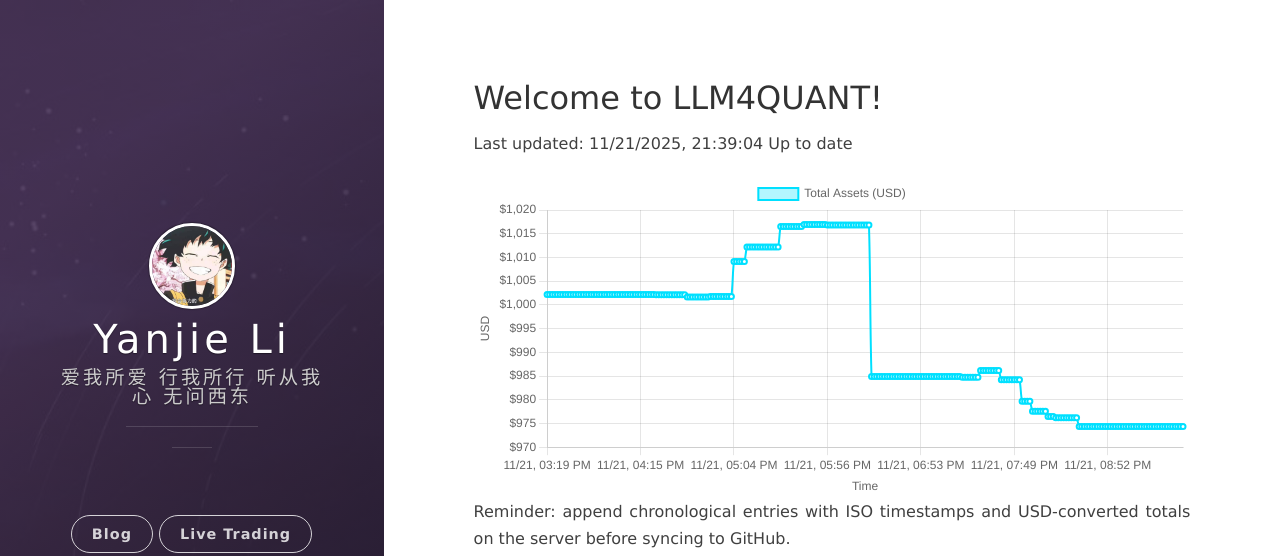
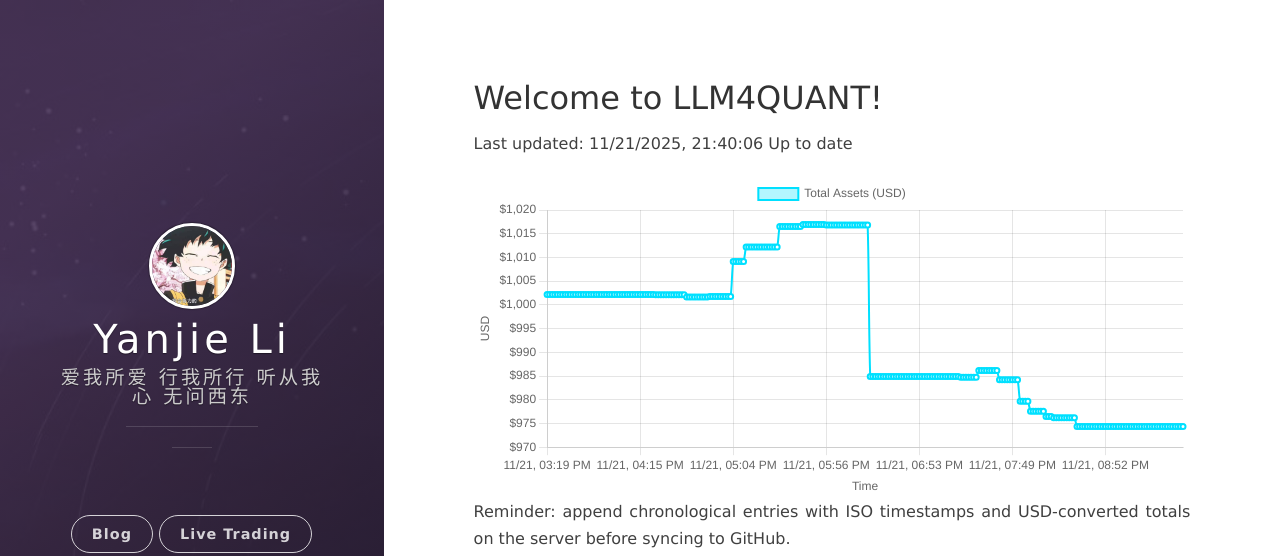
Before and after one commit to leeyegy/leeyegy.github.io, a Jekyll site: the page built from live-trading.html, in a window 1280 px wide. Shown: the top 556 px of the page. Built offline with Jekyll 4.4.1, drawn with Linux system fonts in a browser that asks for light colours; nearby versions of some CDN libraries.

Commit message:
AccountMonitor: update balance history 2025-11-22T05:40:06+08:00

```diff
--- a/assets/data/binance/balance-history.json
+++ b/assets/data/binance/balance-history.json
@@ -1,5 +1,5 @@
 {
-  "generatedAt": "2025-11-22T05:39:04+08:00",
+  "generatedAt": "2025-11-22T05:40:06+08:00",
   "asset": "total_usd_value",
   "history": [
     {
@@ -985,6 +985,10 @@
     {
       "timestamp": "2025-11-22T05:39:04+08:00",
       "totalUsd": 974.36593718
+    },
+    {
+      "timestamp": "2025-11-22T05:40:06+08:00",
+      "totalUsd": 974.36593718
     }
   ]
 }
```
